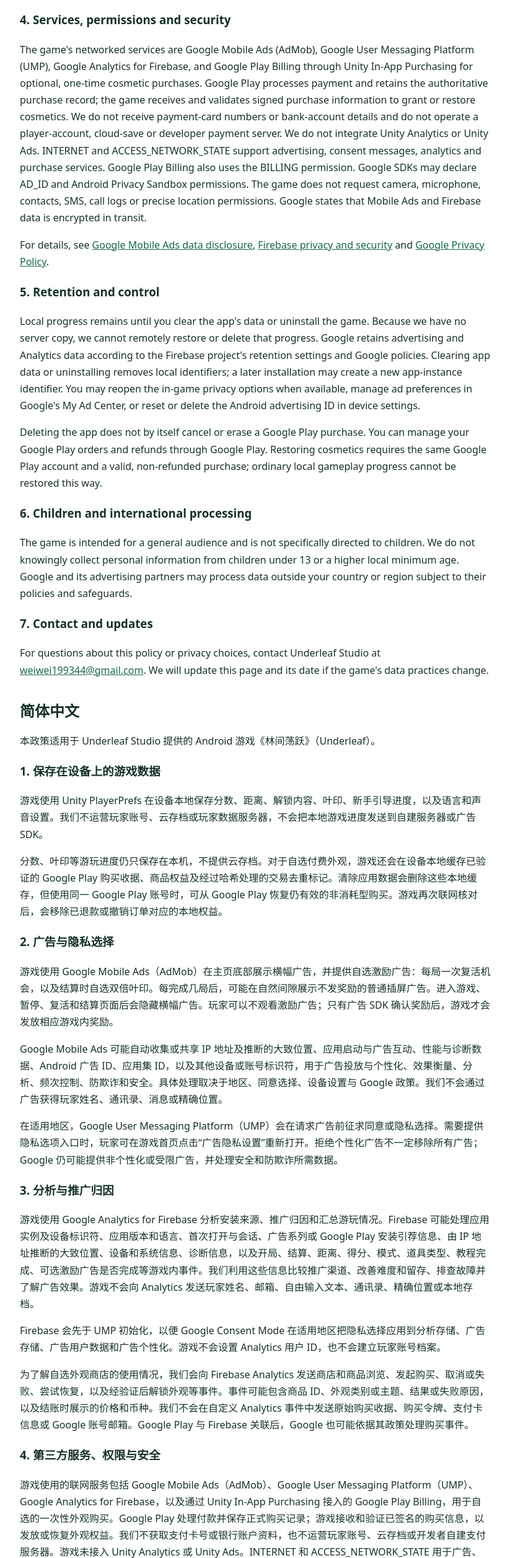
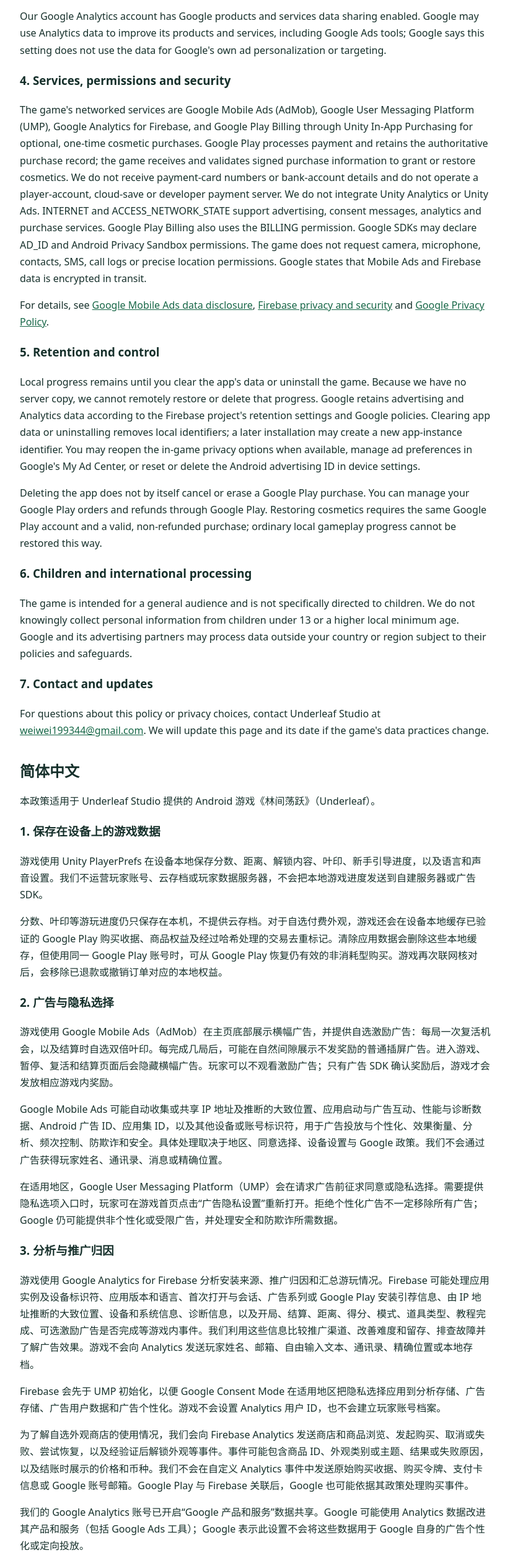
Before and after one commit to weiwei44/weiwei44.github.io, a plain HTML site: page underleaf-privacy.html in a window 1280 px wide. Shown: the part 1848-4361 px from the top of the page at 62% size, without its empty margins (228-1051 px from the left). Drawn offline with Linux system fonts and the light colour scheme.

Commit message:
Disclose enabled Google Analytics product data sharing

```diff
--- a/underleaf-privacy.html
+++ b/underleaf-privacy.html
@@ -24,6 +24,7 @@
   <p>The game uses Google Analytics for Firebase to understand installs and campaign attribution and to measure aggregate game use. Firebase may process app-instance and device identifiers, app version and language, first opens and sessions, campaign or Play install-referrer information, approximate location inferred from IP address, device and operating-system information, diagnostics, and in-game events such as starting or ending a run, distance, score, mode, power-up type, tutorial completion and whether an optional rewarded ad completed. We use this information to compare promotion channels, improve difficulty and retention, diagnose failures and understand advertising performance. We do not send player names, email addresses, free-form text, contacts, precise location or the local save file to Analytics.</p>
   <p>Firebase is initialized before UMP so Google Consent Mode can apply the privacy choice to analytics storage, advertising storage, ad user data and ad personalization where required. We do not set an Analytics user ID or build a player account profile.</p>
   <p>To understand the optional cosmetic shop, we send Firebase Analytics events for shop and item views, purchase attempts, cancellations or failures, restore attempts, and verified cosmetic unlocks. These events may include the product ID, cosmetic category or theme, outcome or failure reason, and the price and currency shown at checkout. We do not send raw purchase receipts, purchase tokens, payment-card details or your Google account email in our custom Analytics events. Where Google Play and Firebase are linked, Google may also process purchase events under its own policies.</p>
+  <p>Our Google Analytics account has Google products and services data sharing enabled. Google may use Analytics data to improve its products and services, including Google Ads tools; Google says this setting does not use the data for Google's own ad personalization or targeting.</p>
   <h3>4. Services, permissions and security</h3>
   <p>The game's networked services are Google Mobile Ads (AdMob), Google User Messaging Platform (UMP), Google Analytics for Firebase, and Google Play Billing through Unity In-App Purchasing for optional, one-time cosmetic purchases. Google Play processes payment and retains the authoritative purchase record; the game receives and validates signed purchase information to grant or restore cosmetics. We do not receive payment-card numbers or bank-account details and do not operate a player-account, cloud-save or developer payment server. We do not integrate Unity Analytics or Unity Ads. INTERNET and ACCESS_NETWORK_STATE support advertising, consent messages, analytics and purchase services. Google Play Billing also uses the BILLING permission. Google SDKs may declare AD_ID and Android Privacy Sandbox permissions. The game does not request camera, microphone, contacts, SMS, call logs or precise location permissions. Google states that Mobile Ads and Firebase data is encrypted in transit.</p>
   <p>For details, see <a href="https://developers.google.com/admob/android/privacy/play-data-disclosure">Google Mobile Ads data disclosure</a>, <a href="https://firebase.google.com/support/privacy">Firebase privacy and security</a> and <a href="https://policies.google.com/privacy">Google Privacy Policy</a>.</p>
@@ -49,6 +50,7 @@
   <p>游戏使用 Google Analytics for Firebase 分析安装来源、推广归因和汇总游玩情况。Firebase 可能处理应用实例及设备标识符、应用版本和语言、首次打开与会话、广告系列或 Google Play 安装引荐信息、由 IP 地址推断的大致位置、设备和系统信息、诊断信息，以及开局、结算、距离、得分、模式、道具类型、教程完成、可选激励广告是否完成等游戏内事件。我们利用这些信息比较推广渠道、改善难度和留存、排查故障并了解广告效果。游戏不会向 Analytics 发送玩家姓名、邮箱、自由输入文本、通讯录、精确位置或本地存档。</p>
   <p>Firebase 会先于 UMP 初始化，以便 Google Consent Mode 在适用地区把隐私选择应用到分析存储、广告存储、广告用户数据和广告个性化。游戏不会设置 Analytics 用户 ID，也不会建立玩家账号档案。</p>
   <p>为了解自选外观商店的使用情况，我们会向 Firebase Analytics 发送商店和商品浏览、发起购买、取消或失败、尝试恢复，以及经验证后解锁外观等事件。事件可能包含商品 ID、外观类别或主题、结果或失败原因，以及结账时展示的价格和币种。我们不会在自定义 Analytics 事件中发送原始购买收据、购买令牌、支付卡信息或 Google 账号邮箱。Google Play 与 Firebase 关联后，Google 也可能依据其政策处理购买事件。</p>
+  <p>我们的 Google Analytics 账号已开启“Google 产品和服务”数据共享。Google 可能使用 Analytics 数据改进其产品和服务（包括 Google Ads 工具）；Google 表示此设置不会将这些数据用于 Google 自身的广告个性化或定向投放。</p>
   <h3>4. 第三方服务、权限与安全</h3>
   <p>游戏使用的联网服务包括 Google Mobile Ads（AdMob）、Google User Messaging Platform（UMP）、Google Analytics for Firebase，以及通过 Unity In-App Purchasing 接入的 Google Play Billing，用于自选的一次性外观购买。Google Play 处理付款并保存正式购买记录；游戏接收和验证已签名的购买信息，以发放或恢复外观权益。我们不获取支付卡号或银行账户资料，也不运营玩家账号、云存档或开发者自建支付服务器。游戏未接入 Unity Analytics 或 Unity Ads。INTERNET 和 ACCESS_NETWORK_STATE 用于广告、同意消息、分析及购买服务；Google Play Billing 还使用 BILLING 权限。Google SDK 可能声明 AD_ID 和 Android Privacy Sandbox 相关权限。游戏不请求相机、麦克风、通讯录、短信、通话记录或精确位置权限。Google 表示 Mobile Ads 与 Firebase 数据在传输过程中会加密。</p>
   <p>详情见 <a href="https://developers.google.com/admob/android/privacy/play-data-disclosure">Google Mobile Ads 数据披露说明</a>、<a href="https://firebase.google.com/support/privacy">Firebase 隐私与安全说明</a>和 <a href="https://policies.google.com/privacy">Google 隐私权政策</a>。</p>
```
